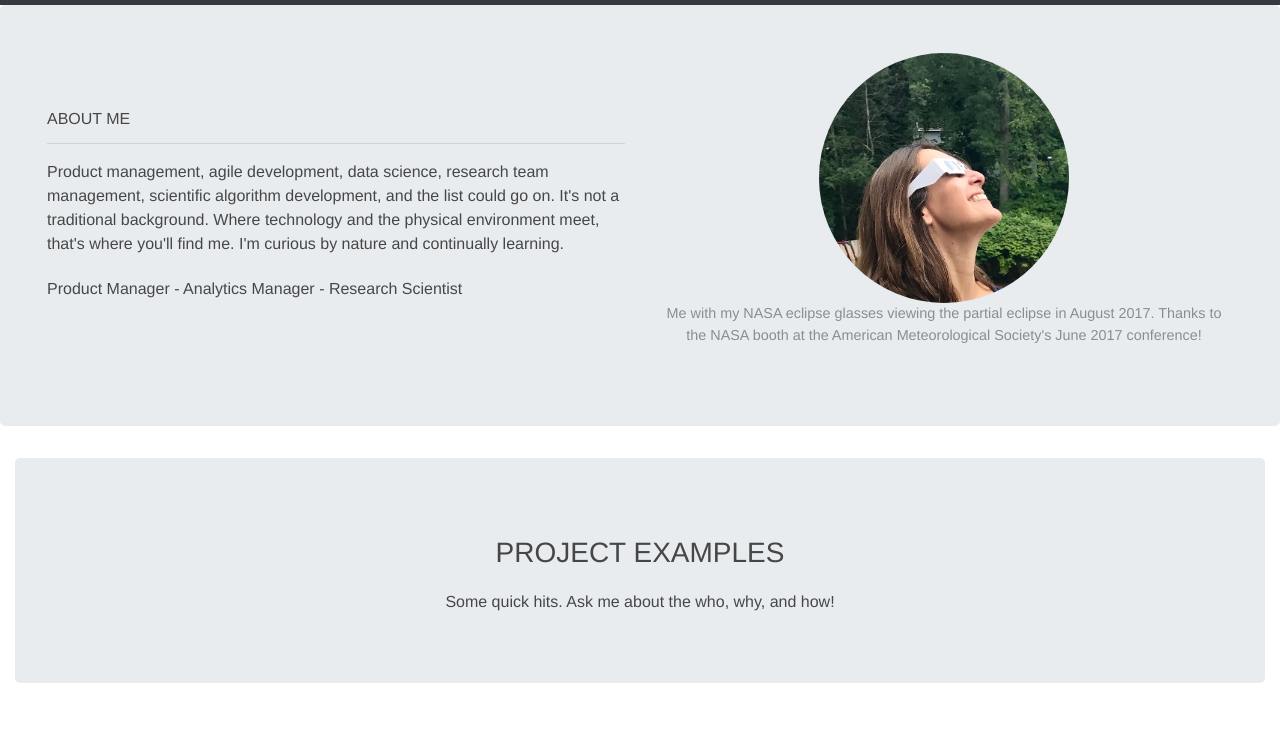
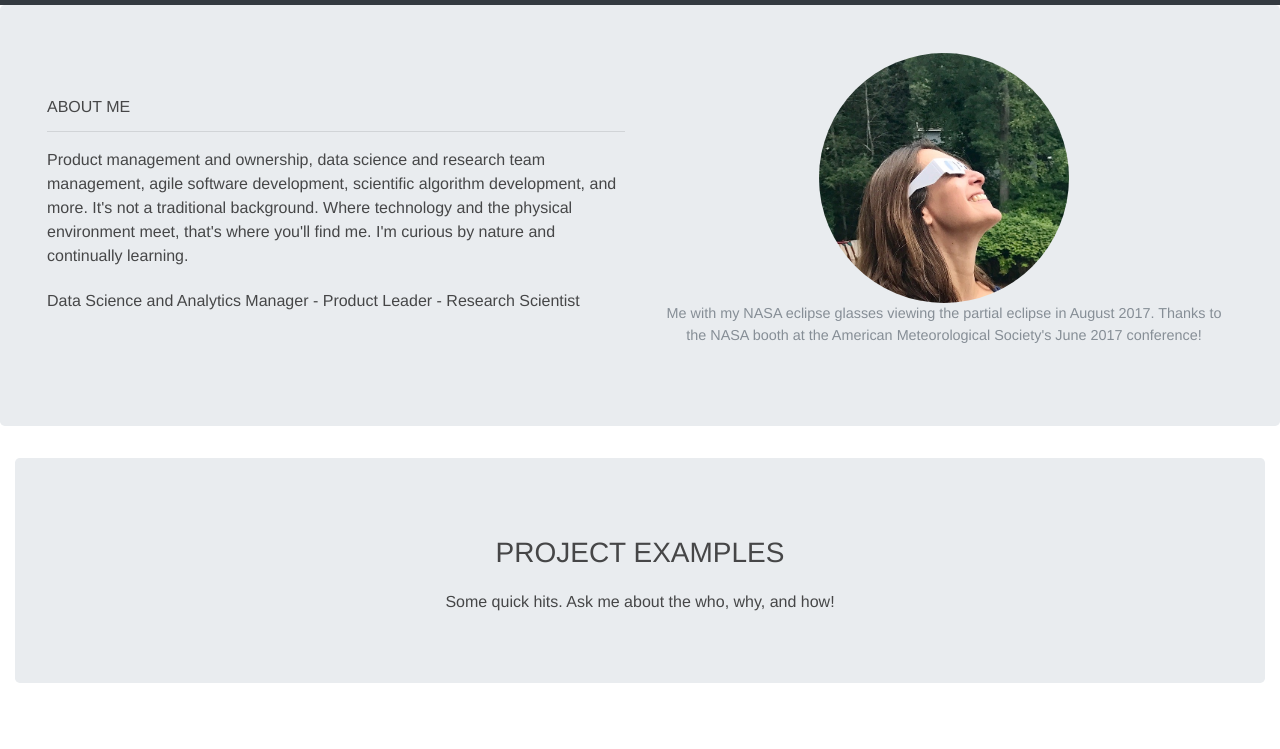
Before and after one commit to nicolehomeier/personal-page, a plain HTML site: page index.html in a window 1280 px wide. Shown: the part 51-800 px from the top of the page. Drawn offline with nearby package versions, Linux system fonts and the light colour scheme.

Commit message:
updated text

```diff
--- a/index.html
+++ b/index.html
@@ -34,8 +34,8 @@
       <div class="jumbotron row pt-5 align-items-center">
         <div class="col-12 col-md-6">
         <h6 class="text-uppercase">About Me<hr/></h6>
-          <p class="pb-2"> Product management, agile development, data science, research team management, scientific algorithm development, and the list could go on. It's not a traditional background. Where technology and the physical environment meet, that's where you'll find me. I'm curious by nature and continually learning.</p>
-          <h6>Product Manager - Analytics Manager - Research Scientist</h6>
+          <p class="pb-2"> Product management and ownership, data science and research team management, agile software development, scientific algorithm development, and more. It's not a traditional background. Where technology and the physical environment meet, that's where you'll find me. I'm curious by nature and continually learning.</p>
+          <h6>Data Science and Analytics Manager - Product Leader - Research Scientist</h6>
         </div>
         <div class="text-center col-12 col-md-6">
             <!-- <a href="https://commons.wikimedia.org/wiki/File:NGC_7673.jpg#/media/File:NGC_7673.jpg"><img src="https://upload.wikimedia.org/wikipedia/commons/thumb/1/18/NGC_7673.jpg/1200px-NGC_7673.jpg" alt="NGC 7673.jpg" class="sm-image" style="border-radius: 50%"></a> -->
```
